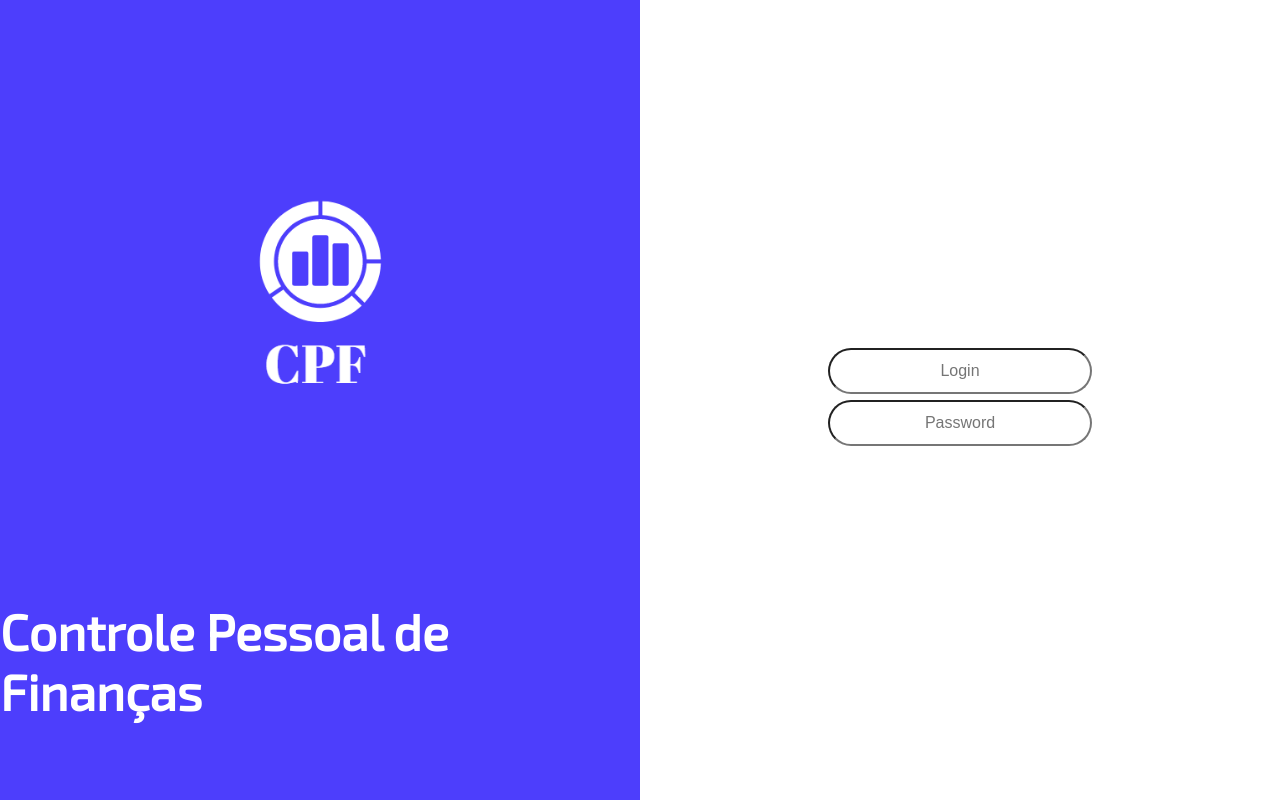
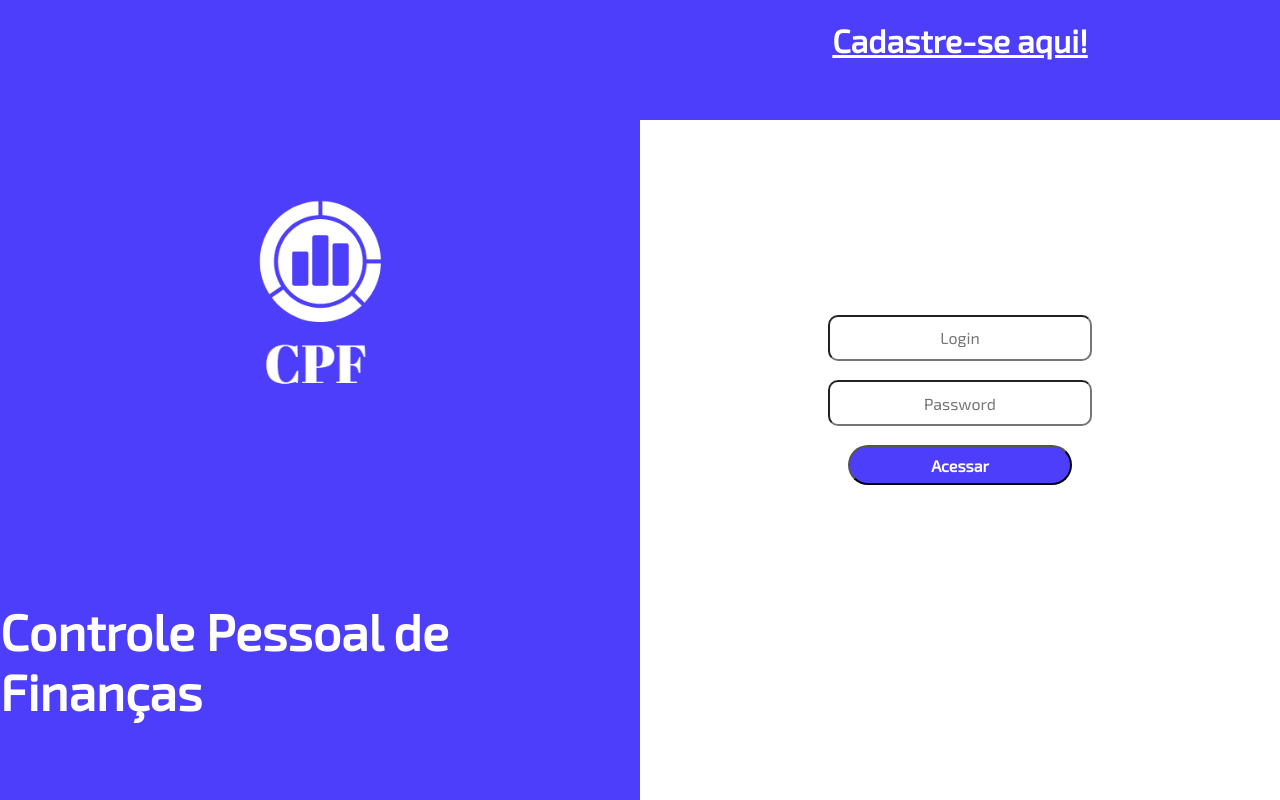
Before and after one commit to jwpires/ProjetoIntegradorSenac, a React (Create React App) app in the folder Projeto Integrador/projeto-cpf/: page /login in a window 1280 px wide. Built offline with nearby package versions, Linux system fonts and the light colour scheme.

Commit message:
Atualizando

```diff
--- a/Projeto Integrador/projeto-cpf/src/components/pages/login.tsx
+++ b/Projeto Integrador/projeto-cpf/src/components/pages/login.tsx
@@ -13,8 +13,13 @@ function Login() {
 
             <div className="container_login">
 
+                <header>
+                    <h1><a href="http://">Cadastre-se aqui!</a></h1>
+                </header>
+
                 <input type="text" className='input-login' placeholder='Login' />
                 <input type="password" className='input-login' placeholder='Password' />
+                <input type="submit" className='login-acessar' value="Acessar" />
 
             </div>
         </div>
--- a/Projeto Integrador/projeto-cpf/src/style/style.css
+++ b/Projeto Integrador/projeto-cpf/src/style/style.css
@@ -38,19 +38,57 @@ body,html{
     align-items: center;
     justify-content: center;
     width: 50%;
+}
 
+.container_login header{
+    position: absolute;
+    top: 0px;
+    width: 50%;
+    height: 15%;
+    background-color: #4D3EFC;
+}
+
+.container_login h1{
+    text-align: center;
+}
+
+.container_login h1:hover{
+    font-size: 30px;
+    transition: .4s;
+}
+
+.container_login header h1 a{
+    color: #FFF;
+    font-family: 'Exo 2', sans-serif;
 }
 
 .container_login .input-login{
     width: 40%;
     height: 5%;
-    border-radius: 25px 25px 25px 25px;
-    margin-bottom: 1%;
+    border-radius: 10px 10px 10px 10px;
+    margin-bottom: 3%;
     font-size: 16px;
+    font-family: 'Exo 2', sans-serif;
     text-align: center;
 
 }
 
+.login-acessar{
+    width: 35%;
+    height: 5%;
+    background-color: #4D3EFC;
+    color: #FFF;
+    font-weight: bold;
+    font-size: 16px;
+    font-family: 'Exo 2', sans-serif;
+    border-radius: 25px 25px;
+}
+
+.login-acessar:hover{
+    width: 40%;
+    font-size: 20px;
+    transition: .5s;
+}
 
 /* ************** display Flex Padrão****** */
 
```
